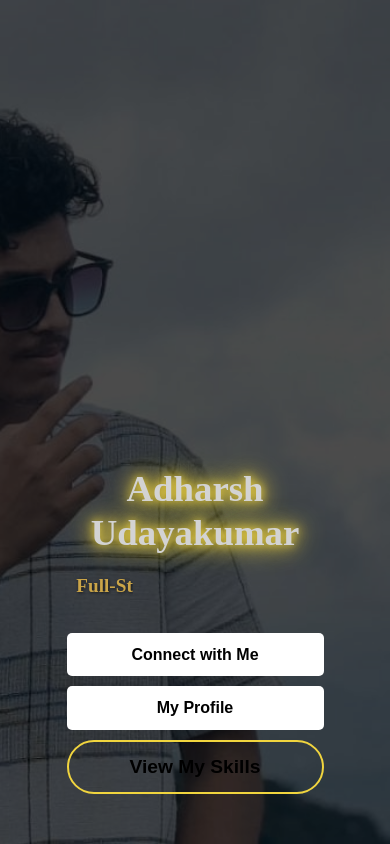
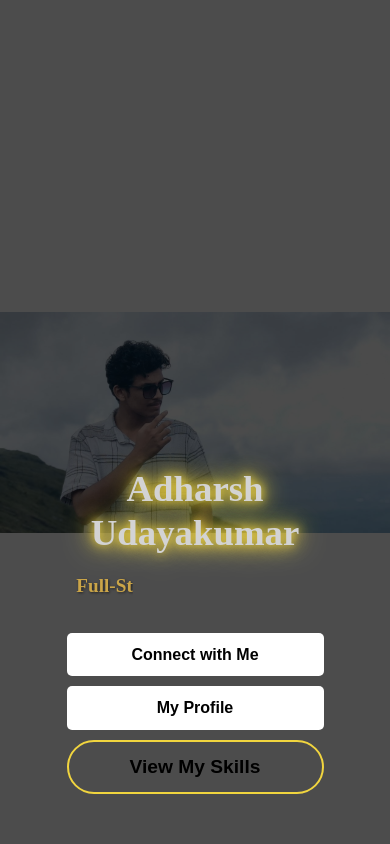
Before and after one commit to Adharsh0/mypage, a React (Vite) app: page / in a window 390 px wide. Built offline with nearby package versions, Linux system fonts and the light colour scheme.

Commit message:
change15

```diff
--- a/src/components/HeroSection.css
+++ b/src/components/HeroSection.css
@@ -4,9 +4,9 @@
     justify-content: flex-end; /* Align content to the right */
     align-items: center;
     padding: 50px;
-    background: url('/myimage.jpeg') center/cover no-repeat;
-    background-size: cover; /* Ensure it covers the container */
-    background-position: center center; /* Keep the image centered */
+    background: url('/myimage.jpeg') center/contain no-repeat; /* Adjust to contain */
+    background-size: contain; /* This will scale the image down to fit within the container */
+    background-position: center; /* Keep the image centered */
     filter: grayscale(30%);
     color: black;
     min-height: 100vh;
@@ -161,8 +161,8 @@
 /* Media Query for smaller screens */
 @media (max-width: 768px) {
     .hero-container {
-        background-size: cover; /* Ensure the background covers the container */
-        background-position: center top; /* Focus on the top of the image for smaller screens */
+        background-size: contain; /* Ensure the image scales down for smaller screens */
+        background-position: center; /* Keep image centered */
         padding: 30px; /* Adjust padding for smaller screens */
     }
 
```
